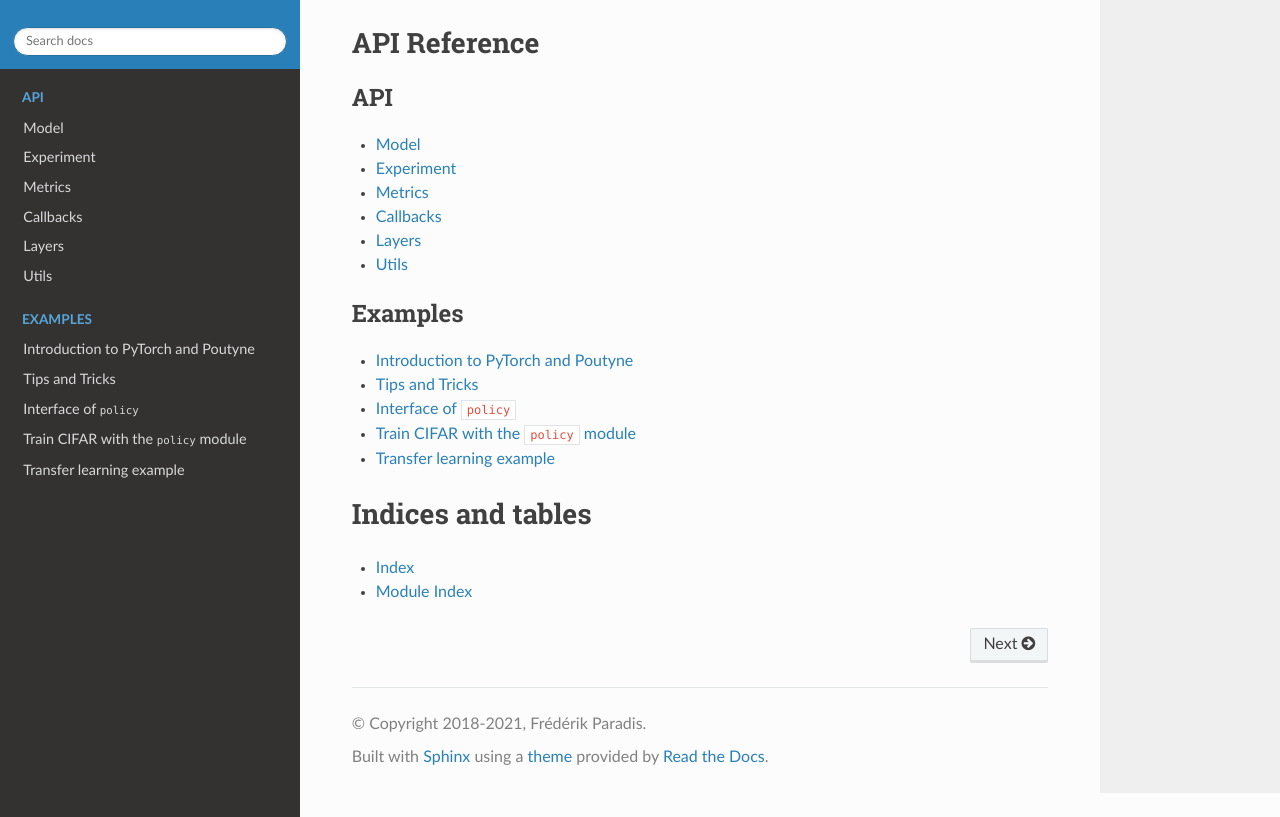
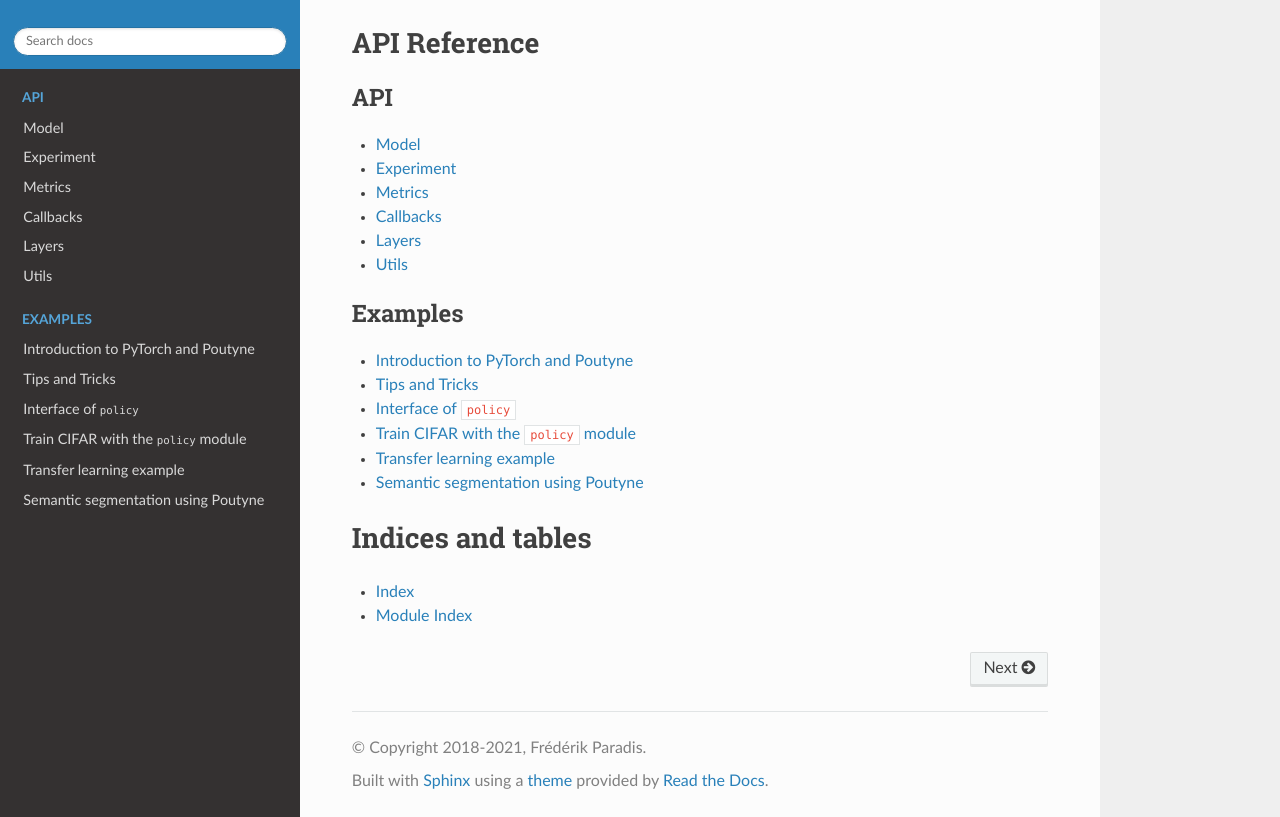
Before and after one commit to GRAAL-Research/poutyne, a Sphinx documentation site: the page built from docs/source/index.rst, in a window 1280 px wide and 900 px high, scrolled down 4489 px, cut to the strip 83-900 px from the top of the window. Built offline with Sphinx 7.4.7 and the Read the Docs theme 2.0.0, drawn with Linux system fonts in a browser that asks for light colours; the version number could not be read and is left out.

Commit message:
adding semantic_segmentation to the menu

```diff
--- a/docs/source/index.rst
+++ b/docs/source/index.rst
@@ -240,6 +240,7 @@ API Reference
   examples/policy_interface
   examples/train_with_policy_module
   examples/transfer_learning
+  examples/semantic_segmentation
 
 
 Indices and tables
```
